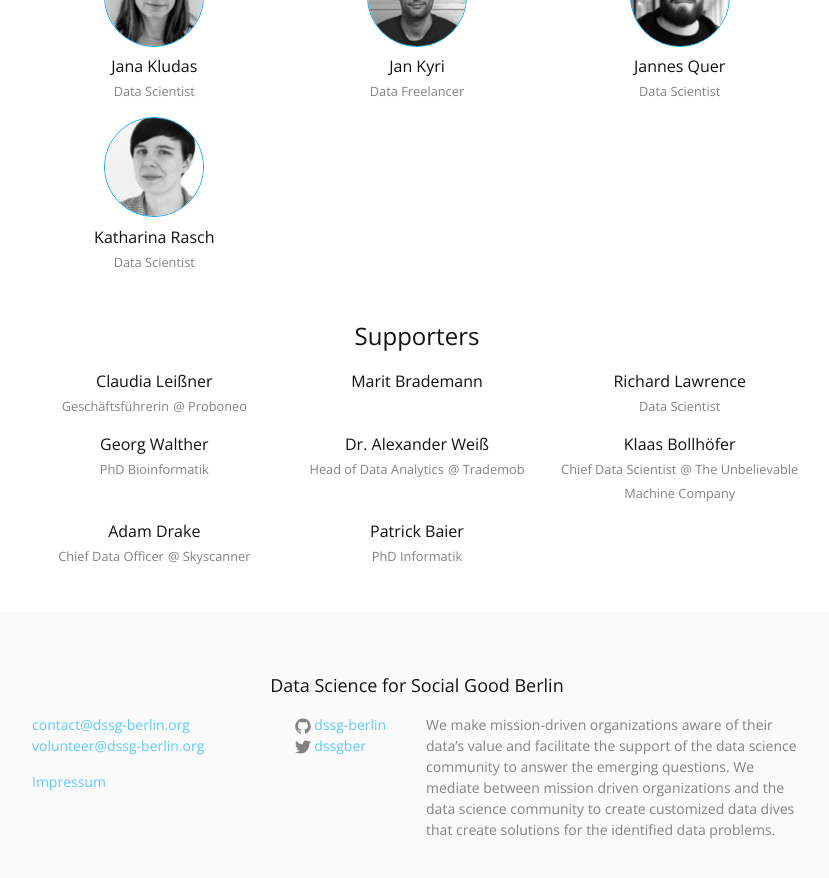
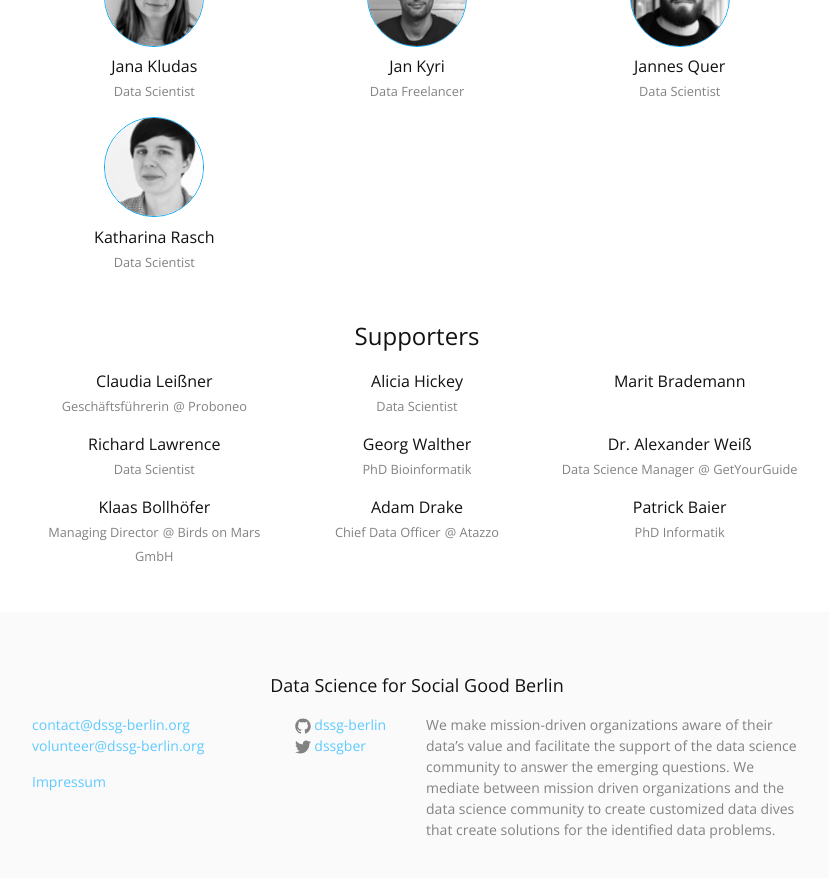
Before and after one commit to dssg-berlin/dssg-berlin.github.io, a Jekyll site: the page built from index.html, in a window 1280 px wide and 900 px high, scrolled down 1438 px. Shown: the top 878 px of the window, without its empty margins (223-1052 px from the left). Built offline with Jekyll 4.4.1, drawn with Linux system fonts in a browser that asks for light colours; comment, search, counter and statistics services are not loaded.

Commit message:
Update supporters

```diff
--- a/index.html
+++ b/index.html
@@ -120,11 +120,6 @@ layout: default
         <span class="person--name">Jennifer Ahrens</span>
         <span class="person--role">Data Scientist</span>
       </li>
-      <!-- <li>
-        <img class="person--image" src='{{ "/images/bio-pics/alicia.hickey.100x100.jpg" | relative_url }}'>
-        <span class="person--name">Alicia Hickey</span>
-        <span class="person--role">Data Scientist</span>
-      </li> -->
       <li>
         <img class="person--image" src='{{ "/images/bio-pics/daniel.kirsch.100x100.jpg" | relative_url }}'>
         <span class="person--name">Daniel Kirsch</span>
@@ -163,6 +158,11 @@ layout: default
           <span class="person--organization">Proboneo</span>
         </li>
         <li>
+          <!-- <img class="person--image" src='{{ "/images/bio-pics/alicia.hickey.100x100.jpg" | relative_url }}'> -->
+          <span class="person--name">Alicia Hickey</span>
+          <span class="person--role">Data Scientist</span>
+        </li>
+        <li>
           <!-- <img class="person--image" src="http://www.gravatar.com/avatar/c8f31d6f82334aad4d2e13dd042bebad.jpg?s=100"> -->
           <span class="person--name">Marit Brademann</span>
           <span class="person--role">&nbsp;</span>
@@ -179,18 +179,18 @@ layout: default
         </li>
         <li>
           <span class="person--name">Dr. Alexander Weiß</span>
-          <span class="person--role">Head of Data Analytics</span>
-          <span class="person--organization">Trademob</span>
+          <span class="person--role">Data Science Manager</span>
+          <span class="person--organization">GetYourGuide</span>
         </li>
         <li>
           <span class="person--name">Klaas Bollhöfer</span>
-          <span class="person--role">Chief Data Scientist</span>
-          <span class="person--organization">The Unbelievable Machine Company</span>
+          <span class="person--role">Managing Director</span>
+          <span class="person--organization">Birds on Mars GmbH</span>
         </li>
         <li>
           <span class="person--name">Adam Drake</span>
           <span class="person--role">Chief Data Officer</span>
-          <span class="person--organization">Skyscanner</span>
+          <span class="person--organization">Atazzo</span>
         </li>
         <li>
           <!-- <img class="person--image" src="http://www.gravatar.com/avatar/ddf3c3f23e920c3e955926049d9f3537.jpg?s=100"> -->
```
